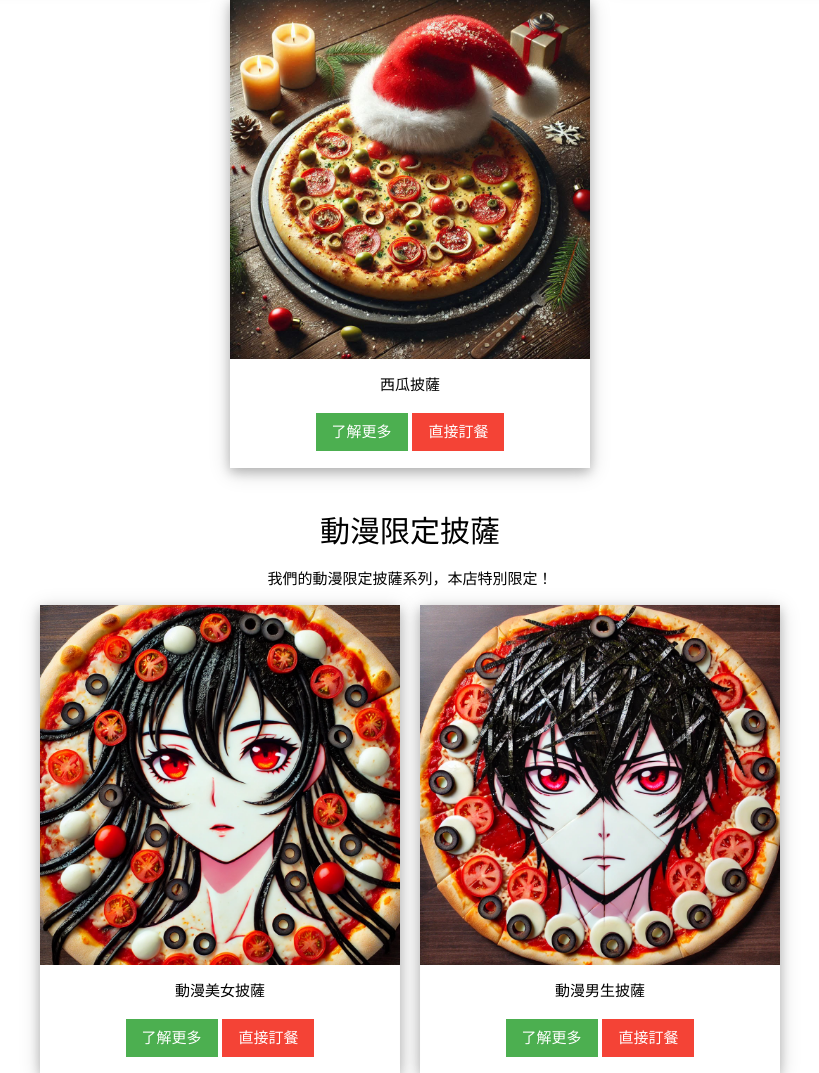
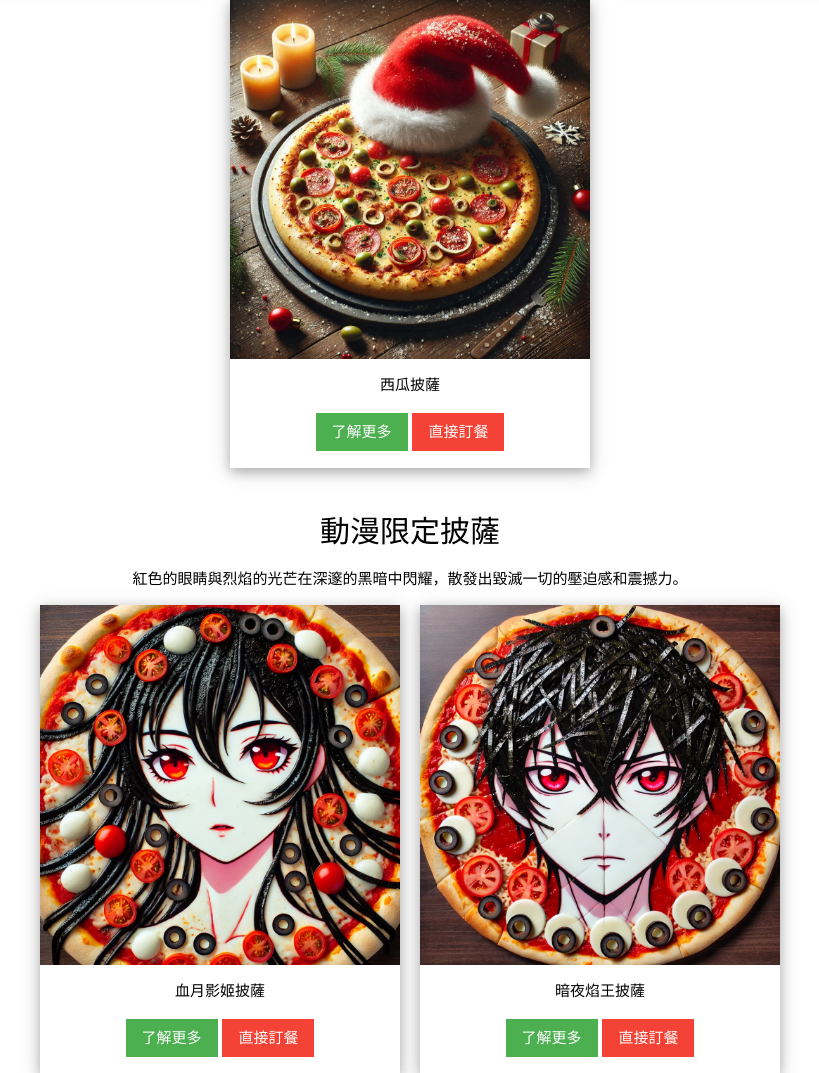
Before and after one commit to zhenkb/pizza-wb, a PHP site: page /home.php in a window 1280 px wide. Shown: the part 1973-3046 px from the top of the page, without its empty margins (230-1049 px from the left). Run offline with PHP 8.4, Linux system fonts and the light colour scheme.

Commit message:
Update home.php

```diff
--- a/home.php
+++ b/home.php
@@ -17,7 +17,7 @@
         <div class="w3-deep-purple">
             <button id="openNav" class="w3-button w3-deep-purple w3-xlarge" onclick="w3_open()">&#9776;</button>
             <div class="w3-container">
-                <h1>My Page</h1>
+                <h1>小饞貓貪吃店</h1>
             </div>
             <?=$link?>
         </div>
@@ -169,7 +169,7 @@
             <!-- 動漫限定披薩 -->
             <div class="w3-center" style="margin-top: 40px;">
                 <h2>動漫限定披薩</h2>
-                <p>我們的動漫限定披薩系列，本店特別限定！</p>
+                <p>紅色的眼睛與烈焰的光芒在深邃的黑暗中閃耀，散發出毀滅一切的壓迫感和震撼力。</p>
             </div>
 
             <div style="display: flex; justify-content: center; flex-wrap: wrap; gap: 20px; max-width: 1200px; margin: 0 auto;">
@@ -177,7 +177,7 @@
                 <div class="w3-card-4" style="width: 30%; box-sizing: border-box;">
                     <img src="pizza/Pizza-11.jpg" alt="Pizza 11" style="width: 100%;">
                     <div class="w3-container w3-center">
-                        <p>動漫美女披薩</p>
+                        <p>血月影姬披薩</p>
                         <div class="w3-section">
                             <a href="pizza1.php" class="w3-button w3-green">了解更多</a>
                             <button class="w3-button w3-red">直接訂餐</button>
@@ -189,7 +189,7 @@
                 <div class="w3-card-4" style="width: 30%; box-sizing: border-box;">
                     <img src="pizza/Pizza-12.jpg" alt="Pizza 12" style="width: 100%;">
                     <div class="w3-container w3-center">
-                        <p>動漫男生披薩</p>
+                        <p>暗夜焰王披薩</p>
                         <div class="w3-section">
                             <a href="pizza1.php" class="w3-button w3-green">了解更多</a>
                             <button class="w3-button w3-red">直接訂餐</button>
```
